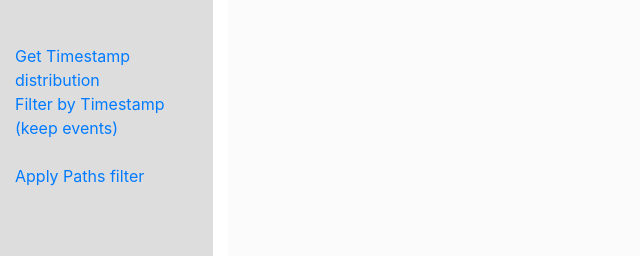
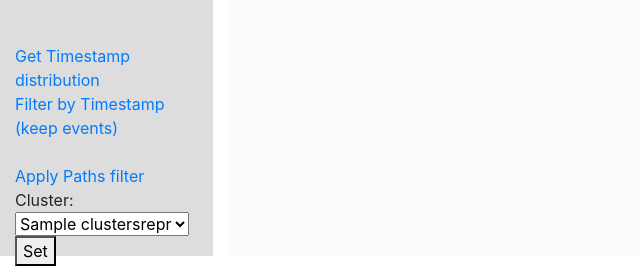
Before and after one commit to Javert899/pm4py-mdl, a Flask app: template templates/process_view.html in a window 1280 px wide. Shown: the part 544-810 px from the top of the page, without its empty margins (0-640 px from the left). Run offline with Flask 2, Linux system fonts and the light colour scheme; the template is opened without the code that fills it: most values are stand-ins (such as "Sample title", 1, 10 or a date in 2020); parts of the project's set-up code (start-up, migrations or seed data) failed here and were passed over.

Commit message:
Clusternig

```diff
--- a/controllers/process.py
+++ b/controllers/process.py
@@ -167,6 +167,7 @@ class Process(object):
                         new_clusters[-1].append(self.events_corr_inv[self.nodes_inv[el]])
                 if len(new_clusters[-1]) == 0:
                     del new_clusters[-1]
+            new_clusters = sorted(new_clusters, key=lambda x: len(x), reverse=True)
             self.clusters = {}
             for i in range(len(new_clusters)):
                 self.clusters["Cluster " + str(i + 1)] = new_clusters[i]
--- a/templates/process_view.html
+++ b/templates/process_view.html
@@ -56,11 +56,11 @@
               <br />
               <a href="javascript:applySpecPathFilter()">Apply Paths filter</a>
           </div>
-          <div style="display: none">
+          <div style="display: none" id="clustersdiv">
               Cluster:
               <select id="clusterselector" name="clusterselector">
               </select>
-              <button onclick="javascript:performLogChange()">Set</button>
+              <button onclick="javascript:performClusterChange()">Set</button>
           </div>
       </div>
       <div class="h-100 col-10">
@@ -235,6 +235,19 @@
         document.getElementById("min_paths_count").value = "{{ Process.selected_min_edge_freq_count }}";
         pnames = '{{ Process.shared_logs_names }}'.split("@@@");
         clusters = '{{ Process.clustersrepr }}'.split("@@@");
+        if (clusters.length > 0) {
+            var cluster_div = document.getElementById("clustersdiv");
+            var cluster_selector = document.getElementById("clusterselector");
+            let i = 0;
+            while (i < clusters.length) {
+                var option = document.createElement("option");
+                option.text = clusters[i];
+                option.value = clusters[i];
+                cluster_selector.add(option);
+                i++;
+            }
+            cluster_div.style.display = '';
+        }
         var log_selector = document.getElementById("logselector");
         let i = 0;
         while (i < pnames.length) {
@@ -302,6 +315,12 @@
         window.location.reload();
     }
 
+    function performClusterChange() {
+        var selected_log = document.getElementById("clusterselector").value;
+        // applyClusterFilter
+        $.ajax({url: "/applyClusterFilter?cluster="+selected_log+"&process="+window.location.pathname.split("/").pop()}).done(function(data) { window.location.reload(); }).fail(function() { alert("Something went wrong!"); });
+    }
+
     function performLogChange() {
         var selected_log = document.getElementById("logselector").value;
         window.location.href = "/process_view/"+selected_log;
```
